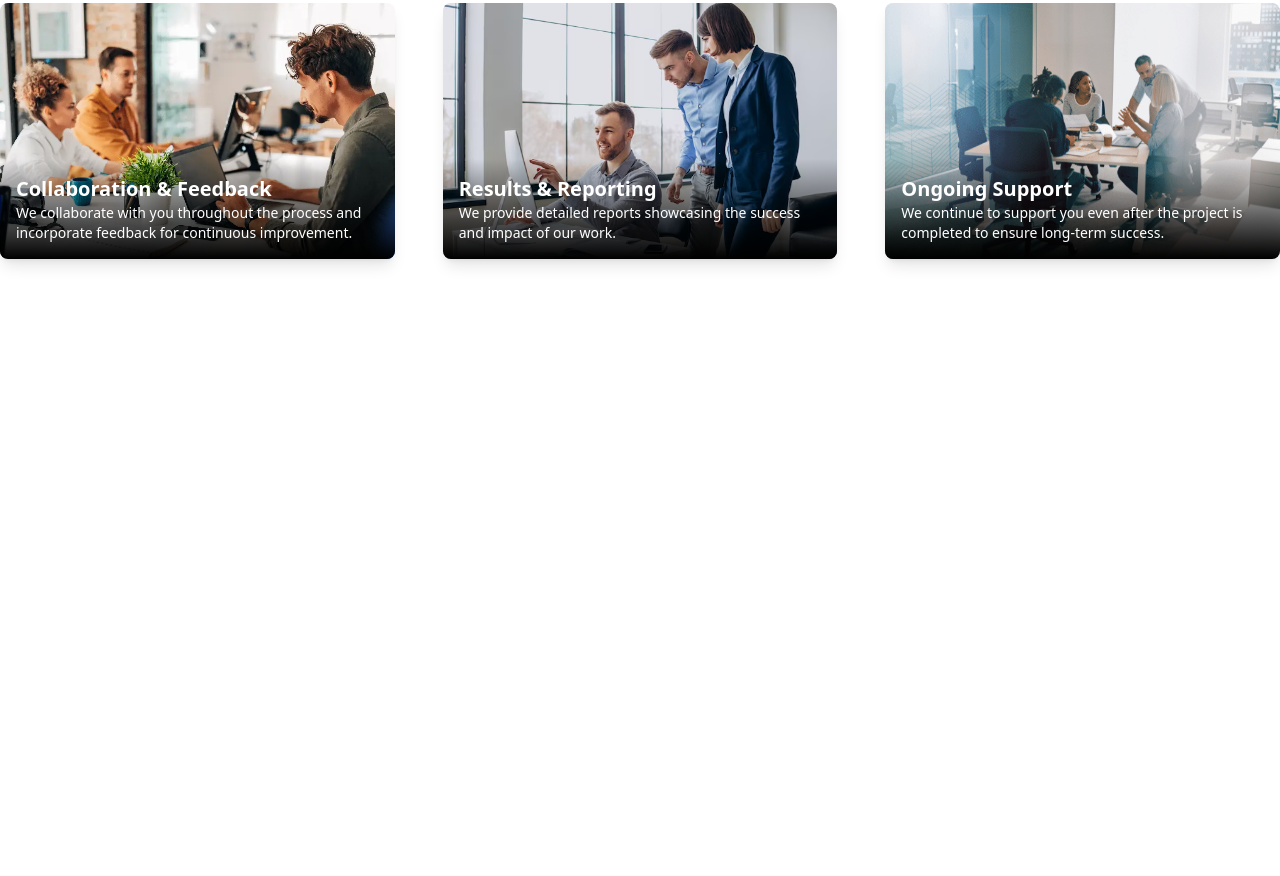
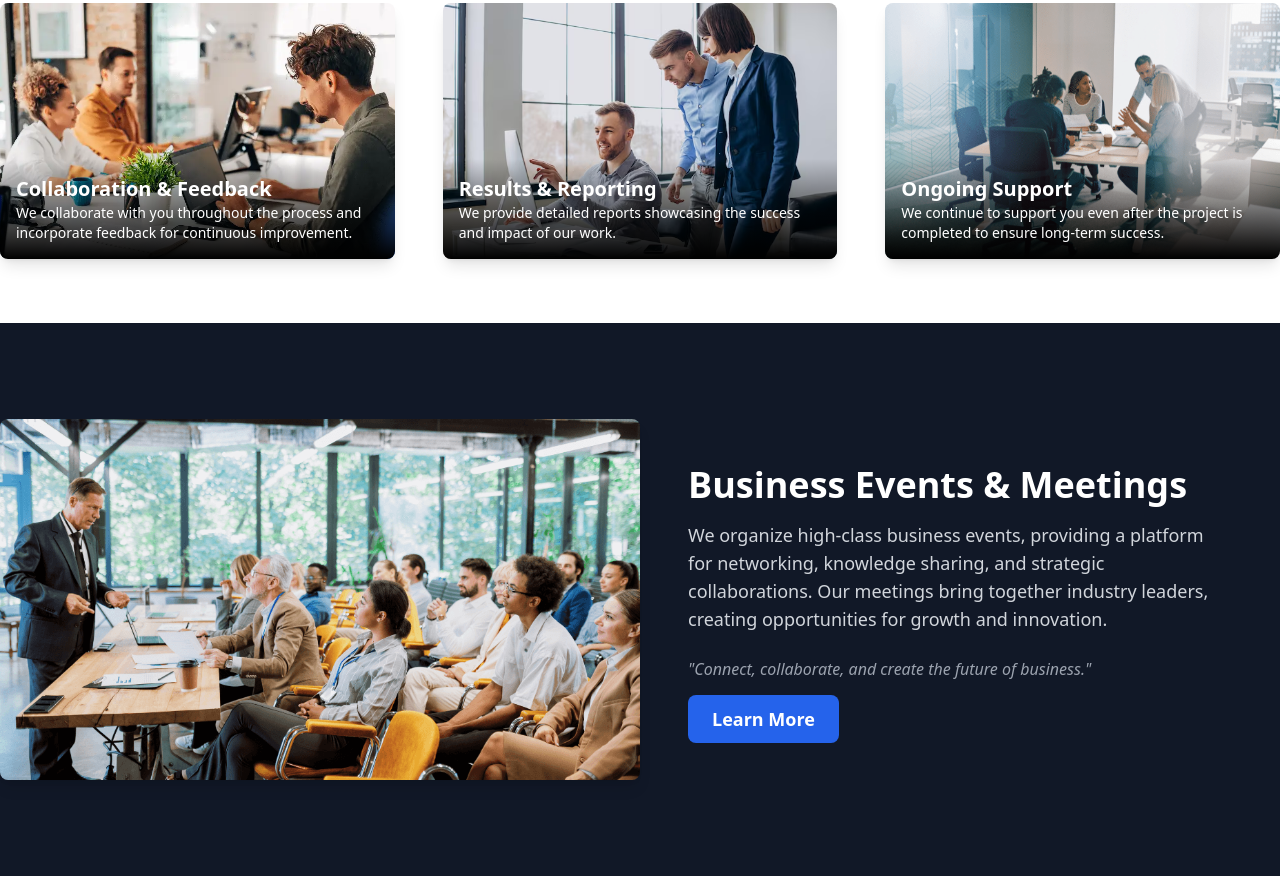
Before and after one commit to ParvizSodatov/myProject, a website: page src/second.html in a window 1280 px wide. Shown: the part 1333-2209 px from the top of the page. Before the commit the page ends 1656 px from the top, so only its background shows below. Drawn offline with Linux system fonts and the light colour scheme.

Commit message:
add section_3

```diff
--- a/src/second.html
+++ b/src/second.html
@@ -98,7 +98,7 @@
         </div>
 
         <div class="grid grid-cols-1 md:grid-cols-2 lg:grid-cols-3 gap-12">
-          <!-- Фото 1 -->
+
           <div class="relative overflow-hidden rounded-lg shadow-lg hover:shadow-2xl hover:scale-105 transition-all duration-500 ease-in-out">
             <img src="./shutterstock_628142273-1200x675-1-1024x576.webp" alt="Work Process 1" class="w-full h-64 object-cover">
             <div class="absolute bottom-0 left-0 right-0 bg-gradient-to-t from-black to-transparent text-white p-4">
@@ -107,7 +107,7 @@
             </div>
           </div>
 
-          <!-- Фото 2 -->
+
           <div class="relative overflow-hidden rounded-lg shadow-lg hover:shadow-2xl hover:scale-105 transition-all duration-500 ease-in-out">
             <img src="./ццццццццццццццццццццццццццццццц.png" alt="Work Process 2" class="w-full h-64 object-cover">
             <div class="absolute bottom-0 left-0 right-0 bg-gradient-to-t from-black to-transparent text-white p-4">
@@ -116,7 +116,7 @@
             </div>
           </div>
 
-          <!-- Фото 3 -->
+
           <div class="relative overflow-hidden rounded-lg shadow-lg hover:shadow-2xl hover:scale-105 transition-all duration-500 ease-in-out">
             <img src="./lovepik-business-team-work-office-picture_501285320.jpg" alt="Work Process 3" class="w-full h-64 object-cover">
             <div class="absolute bottom-0 left-0 right-0 bg-gradient-to-t from-black to-transparent text-white p-4">
@@ -125,7 +125,7 @@
             </div>
           </div>
 
-          <!-- Фото 4 -->
+
           <div class="relative overflow-hidden rounded-lg shadow-lg hover:shadow-2xl hover:scale-105 transition-all duration-500 ease-in-out">
             <img src="./Generic-Blog-Image-6.webp" alt="Work Process 4" class="w-full h-64 object-cover">
             <div class="absolute bottom-0 left-0 right-0 bg-gradient-to-t from-black to-transparent text-white p-4">
@@ -134,7 +134,7 @@
             </div>
           </div>
 
-          <!-- Фото 5 -->
+
           <div class="relative overflow-hidden rounded-lg shadow-lg hover:shadow-2xl hover:scale-105 transition-all duration-500 ease-in-out">
             <img src="./group-business-people-working-office_1303-30530.avif" alt="Work Process 5" class="w-full h-64 object-cover">
             <div class="absolute bottom-0 left-0 right-0 bg-gradient-to-t from-black to-transparent text-white p-4">
@@ -143,7 +143,7 @@
             </div>
           </div>
 
-          <!-- Фото 6 -->
+
           <div class="relative overflow-hidden rounded-lg shadow-lg hover:shadow-2xl hover:scale-105 transition-all duration-500 ease-in-out">
             <img src="./office-space-team.webp" alt="Work Process 6" class="w-full h-64 object-cover">
             <div class="absolute bottom-0 left-0 right-0 bg-gradient-to-t from-black to-transparent text-white p-4">
@@ -154,6 +154,30 @@
         </div>
       </section>
 
+      <section class="relative bg-gray-900 text-white py-24">
+        <div class="container mx-auto flex flex-col lg:flex-row items-center">
+
+          <div class="lg:w-1/2 hidden lg:block">
+            <img src="./conference meeting.webp" alt="Business Event" class="rounded-lg shadow-lg">
+          </div>
+
+
+          <div class="lg:w-1/2 text-center lg:text-left px-6 lg:px-12">
+            <h2 class="text-4xl font-bold mb-4">Business Events & Meetings</h2>
+            <p class="text-lg text-gray-300 mb-6">
+              We organize high-class business events, providing a platform for networking, knowledge sharing, and strategic collaborations.
+              Our meetings bring together industry leaders, creating opportunities for growth and innovation.
+            </p>
+            <p class="text-gray-400 italic mb-6">
+              "Connect, collaborate, and create the future of business."
+            </p>
+            <a href="#" class="bg-blue-600 hover:bg-blue-500 text-white py-3 px-6 rounded-lg text-lg font-semibold transition-all duration-300">
+              Learn More
+            </a>
+          </div>
+        </div>
+      </section>
+
 
 
 
```
Also changed, not shown: src/conference meeting.webp (added), src/mettings.webp (added), src/output.css.
